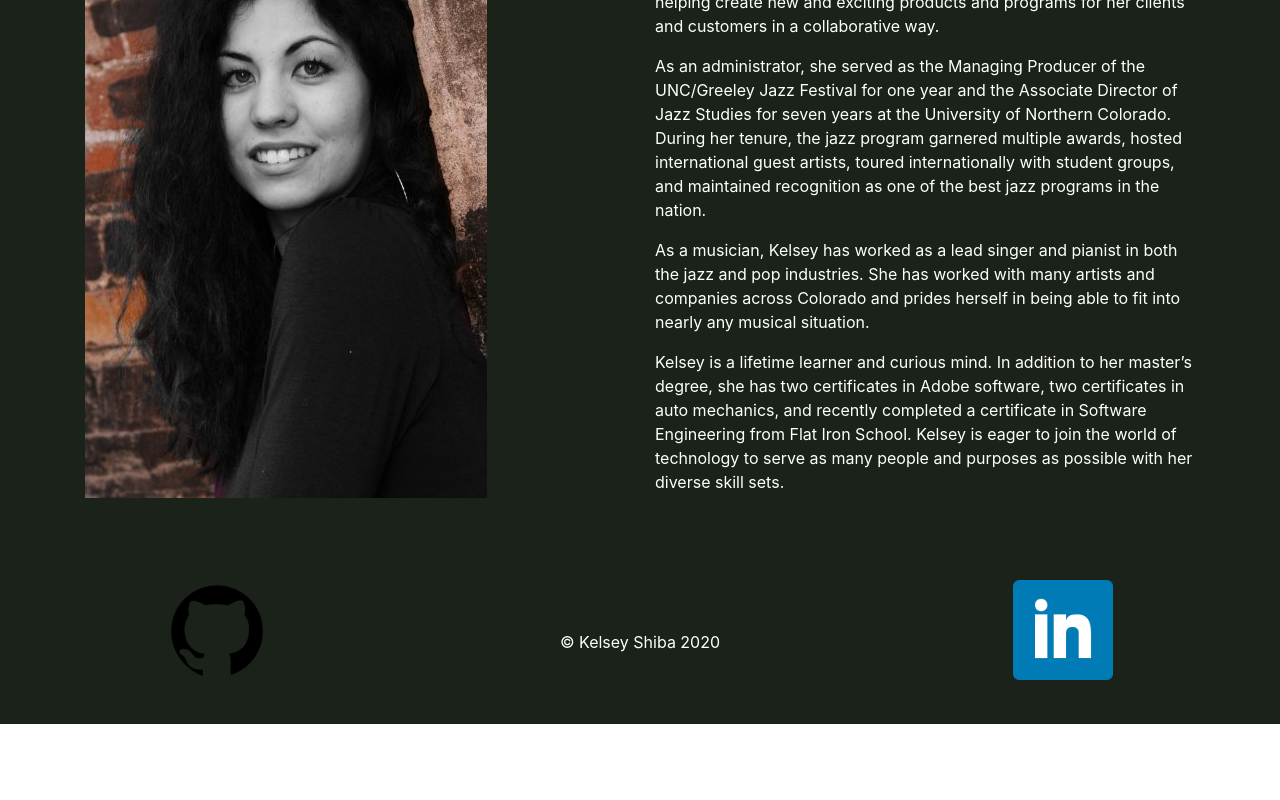
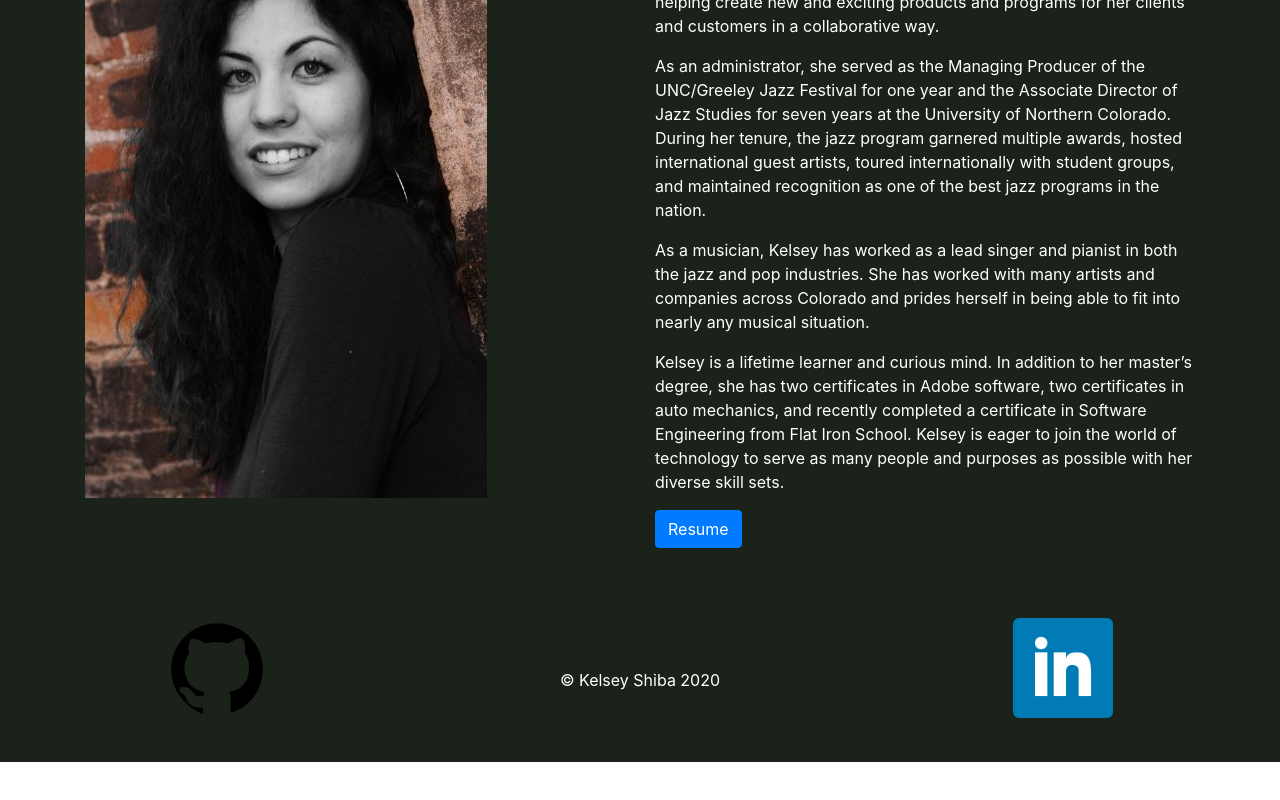
Before and after one commit to kelseyshiba/mywebsite, a React (Create React App) app: page /about in a window 1280 px wide. Shown: the part 726-1526 px from the top of the page. Before the commit the page ends 1500 px from the top, so only its background shows below. Built offline with nearby package versions, Linux system fonts and the light colour scheme.

Commit message:
created PDF download resume

```diff
--- a/src/components/About.js
+++ b/src/components/About.js
@@ -1,5 +1,7 @@
 import React from 'react';
 import { Row, Col, Image } from 'react-bootstrap';
+import Download from './Download.js';
+
 
 const About = () => {
     return (
@@ -14,7 +16,7 @@ const About = () => {
                     <p>As an administrator, she served as the Managing Producer of the UNC/Greeley Jazz Festival for one year and the Associate Director of Jazz Studies for seven years at the University of Northern Colorado. During her tenure, the jazz program garnered multiple awards, hosted international guest artists, toured internationally with student groups, and maintained recognition as one of the best jazz programs in the nation.</p>
                     <p>As a musician, Kelsey has worked as a lead singer and pianist in both the jazz and pop industries. She has worked with many artists and companies across Colorado and prides herself in being able to fit into nearly any musical situation.</p>
                     <p>Kelsey is a lifetime learner and curious mind. In addition to her master’s degree, she has two certificates in Adobe software, two certificates in auto mechanics, and recently completed a certificate in Software Engineering from Flat Iron School. Kelsey is eager to join the world of technology to serve as many people and purposes as possible with her diverse skill sets.</p>
-                    {/* <Button variant='secondary'>Download</Button> */}
+                    <Download />
                 </Col>
             </Row>
         </div>
--- /dev/null
+++ b/src/components/Download.js
@@ -0,0 +1,16 @@
+import React from 'react';
+import PDF from '../KelseyShiba_Resume.pdf'
+import { Button } from 'react-bootstrap';
+
+
+const Download = () => {
+    return (
+        <div>
+            <a href={PDF} target='_blank' rel='noreferrer'>
+                <Button>Resume</Button>
+            </a>
+        </div>
+    )
+}
+
+export default Download;
```
Also changed, not shown: 1 other file (tests, documents, lock files or other folders).
